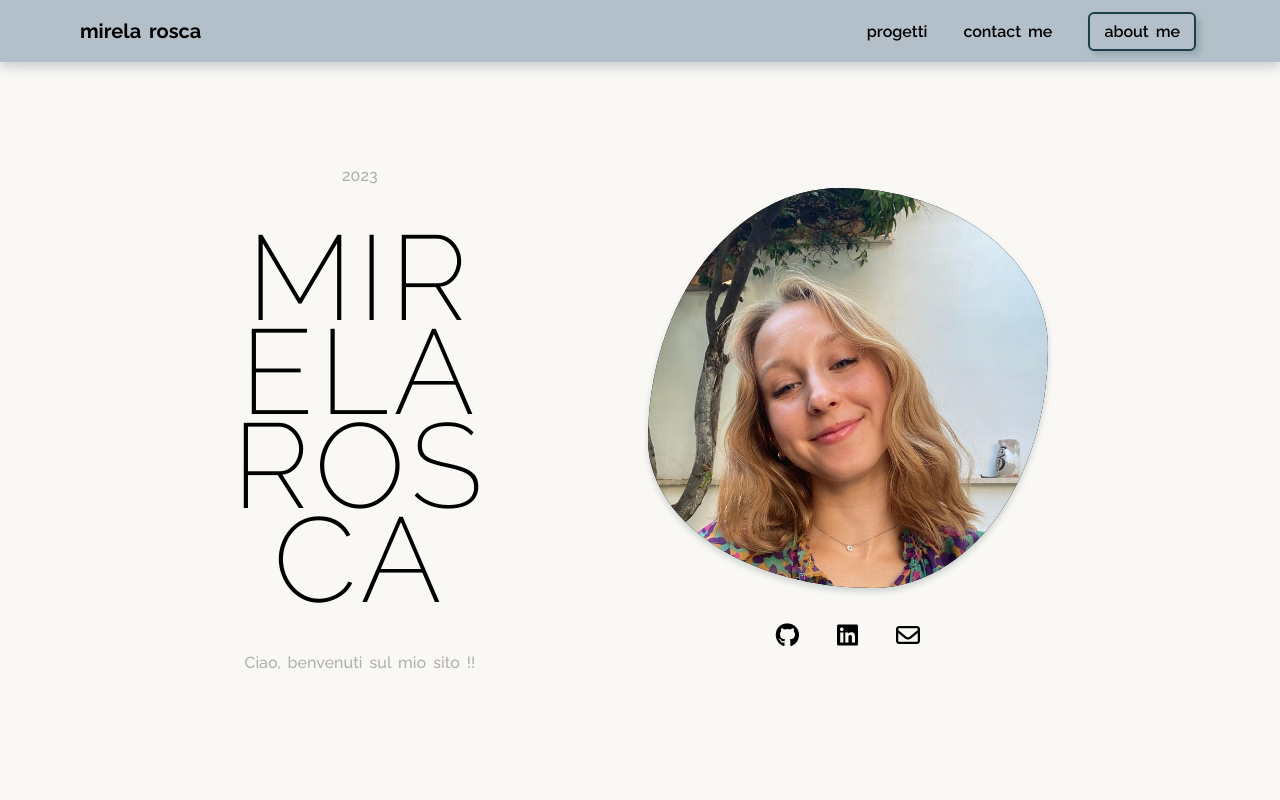
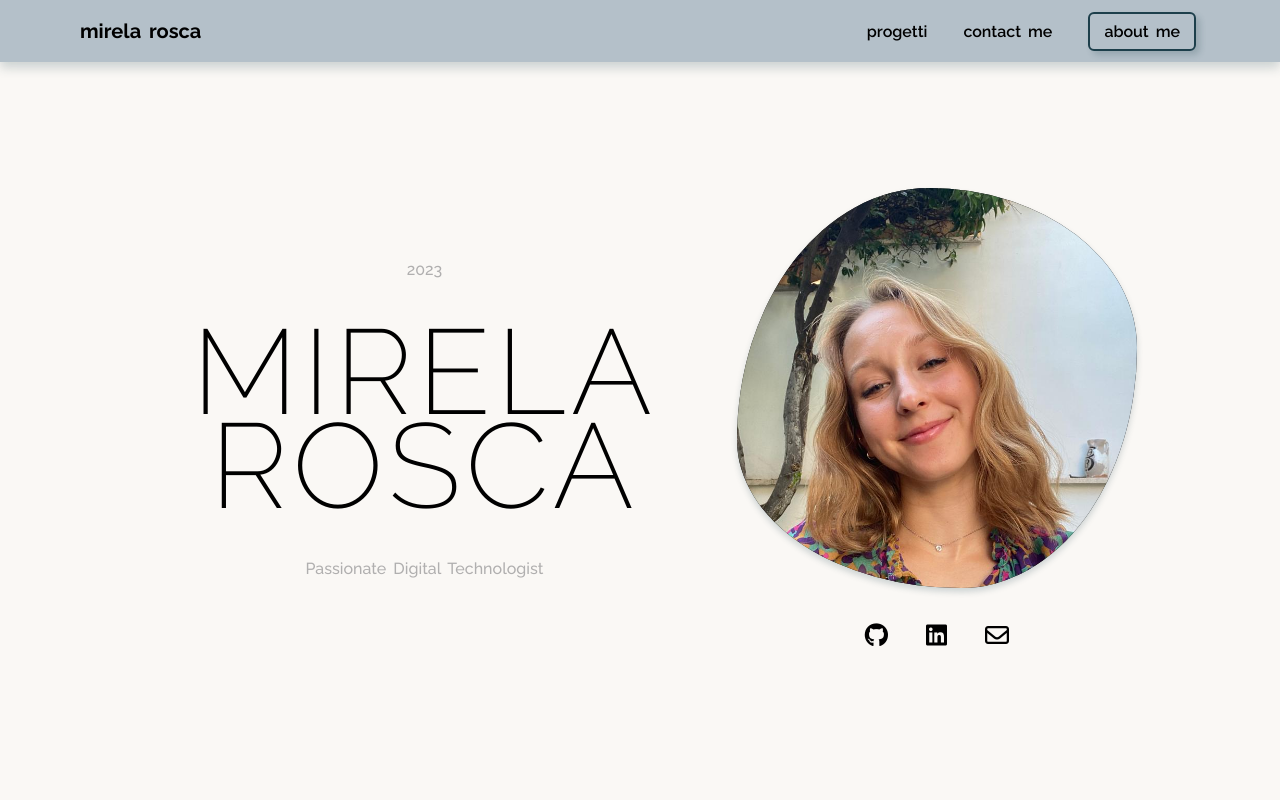
Before and after one commit to mirirosca/RoscaMirela_Portfolio, a plain HTML site: page index.html in a window 1280 px wide. Shown: the top 800 px of the page. Drawn offline with Linux system fonts and the light colour scheme.

Commit message:
correzione h1

```diff
--- a/index.html
+++ b/index.html
@@ -53,8 +53,8 @@
   <section class="home">
     <div>
       <p>2023</p>
-      <h1>Mir<br>ela<br>Ros<br>ca</h1>
-      <p>Ciao, benvenuti sul mio sito !! </p>
+      <h1>Mirela<br>Rosca</h1>
+      <p>Passionate Digital Technologist</p>
     </div>
     <div>
       <div>
```
